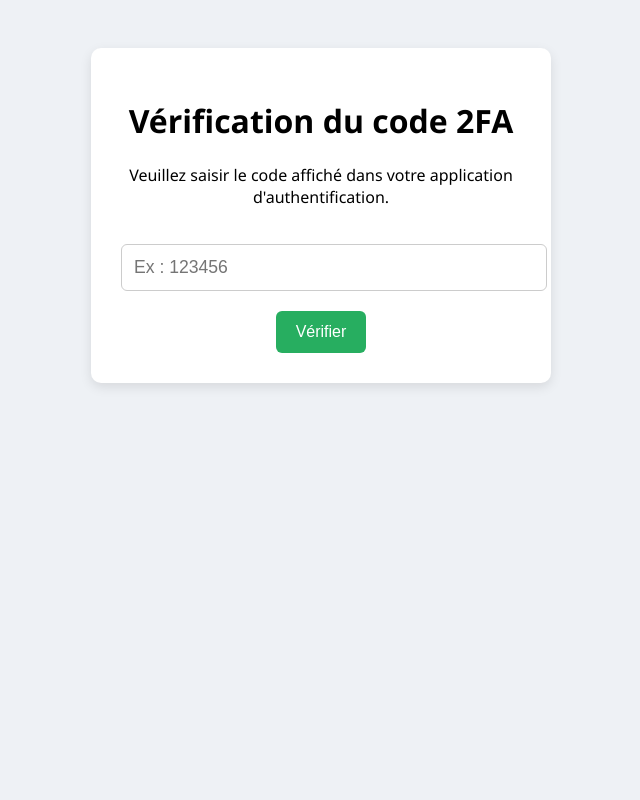
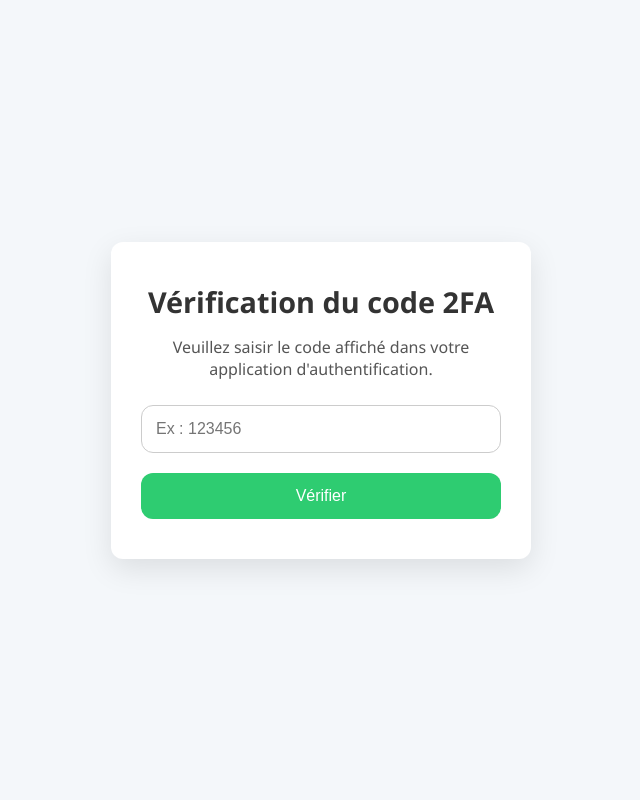
Before and after one commit to momox886/HackGuardian, a Flask app: page /verify-2fa in a window 1280 px wide. Shown: the whole page, without its empty margins (319-959 px from the left). Run offline with Flask 3, Linux system fonts and the light colour scheme; a user stored in the database is signed in; data comes from the database, SQL or seed files in the repository.

```diff
--- a/backend/app/templates/admin_dashboard.html
+++ b/backend/app/templates/admin_dashboard.html
@@ -10,6 +10,7 @@
 
     <!-- Font Awesome pour les icônes -->
     <link rel="stylesheet" href="https://cdnjs.cloudflare.com/ajax/libs/font-awesome/6.4.0/css/all.min.css">
+    <link rel="icon" href="{{ url_for('static', filename='Logo.png') }}" type="image/png">
 </head>
 <body class="dashboard-page">
 
--- a/backend/app/templates/enable_2fa.html
+++ b/backend/app/templates/enable_2fa.html
@@ -5,6 +5,7 @@
     <meta name="viewport" content="width=device-width, initial-scale=1.0">
     <title>Activer la validation 2FA</title>
     <link href="https://fonts.googleapis.com/css2?family=Roboto:wght@400;700&display=swap" rel="stylesheet">
+    <link rel="icon" href="{{ url_for('static', filename='Logo.png') }}" type="image/png">
     <style>
         body {
             font-family: 'Roboto', sans-serif;
--- a/backend/app/templates/index.html
+++ b/backend/app/templates/index.html
@@ -6,6 +6,7 @@
     <title>Recherche CVE</title>
     <link rel="stylesheet" href="{{ url_for('static', filename='index.css') }}">
     <link rel="stylesheet" href="https://cdnjs.cloudflare.com/ajax/libs/font-awesome/6.4.0/css/all.min.css">
+    <link rel="icon" href="{{ url_for('static', filename='Logo.png') }}" type="image/png">
 </head>
 <body class="index-page">
     <div class="index-container">
--- a/backend/app/templates/login.html
+++ b/backend/app/templates/login.html
@@ -5,6 +5,7 @@
     <meta name="viewport" content="width=device-width, initial-scale=1" />
     <title>Connexion</title>
     <link rel="stylesheet" href="{{ url_for('static', filename='login.css') }}">
+    <link rel="icon" href="{{ url_for('static', filename='Logo.png') }}" type="image/png">
 </head>
 <body>
     <div class="login-container">
--- a/backend/app/templates/register.html
+++ b/backend/app/templates/register.html
@@ -4,6 +4,7 @@
     <meta charset="UTF-8" />
     <title>Inscription</title>
     <link rel="stylesheet" href="{{ url_for('static', filename='register.css') }}">
+    <link rel="icon" href="{{ url_for('static', filename='Logo.png') }}" type="image/png">
 </head>
 <body>
     <div class="register-container">
--- a/backend/app/templates/superadmin_dashboard.html
+++ b/backend/app/templates/superadmin_dashboard.html
@@ -6,6 +6,7 @@
     <link rel="stylesheet" href="{{ url_for('static', filename='superadmin.css') }}">
     <script src="https://cdn.jsdelivr.net/npm/chart.js"></script>
     <script src="https://cdn.jsdelivr.net/npm/lucide@latest/dist/umd/lucide.min.js"></script>
+    <link rel="icon" href="{{ url_for('static', filename='Logo.png') }}" type="image/png">
 </head>
 <body>
 
--- a/backend/app/templates/user_dashboard.html
+++ b/backend/app/templates/user_dashboard.html
@@ -5,6 +5,7 @@
     <title>Tableau de bord utilisateur</title>
     <link rel="stylesheet" href="https://cdn.datatables.net/1.13.4/css/dataTables.bootstrap5.min.css" />
     <link rel="stylesheet" href="https://cdnjs.cloudflare.com/ajax/libs/font-awesome/6.4.0/css/all.min.css" />
+    <link rel="icon" href="{{ url_for('static', filename='Logo.png') }}" type="image/png">
     <link rel="stylesheet" href="{{ url_for('static', filename='dashboard_user.css') }}">
 </head>
 <body>
--- a/backend/app/templates/verify_2fa.html
+++ b/backend/app/templates/verify_2fa.html
@@ -3,41 +3,91 @@
 <head>
     <meta charset="UTF-8">
     <title>Vérification 2FA</title>
+    <link rel="icon" href="{{ url_for('static', filename='Logo.png') }}" type="image/png">
+    <meta name="viewport" content="width=device-width, initial-scale=1.0">
     <style>
+        :root {
+            --primary: #2ecc71;
+            --primary-dark: #27ae60;
+            --background: #f4f7fa;
+            --text-color: #333;
+            --input-border: #ccc;
+            --shadow: 0 10px 30px rgba(0, 0, 0, 0.1);
+            --radius: 12px;
+        }
+
+        * {
+            margin: 0;
+            padding: 0;
+            box-sizing: border-box;
+        }
+
         body {
             font-family: 'Segoe UI', sans-serif;
-            background: #eef1f5;
-            padding: 40px;
+            background-color: var(--background);
+            display: flex;
+            align-items: center;
+            justify-content: center;
+            min-height: 100vh;
+            color: var(--text-color);
+        }
+
+        .container {
+            background: #fff;
+            padding: 40px 30px;
+            width: 100%;
+            max-width: 420px;
+            border-radius: var(--radius);
+            box-shadow: var(--shadow);
             text-align: center;
         }
-        .container {
-            background: white;
-            max-width: 400px;
-            margin: auto;
-            padding: 30px;
-            border-radius: 10px;
-            box-shadow: 0 4px 12px rgba(0,0,0,0.1);
+
+        h1 {
+            font-size: 1.8rem;
+            margin-bottom: 15px;
         }
+
+        p {
+            font-size: 1rem;
+            color: #555;
+            margin-bottom: 25px;
+        }
+
         input[type="text"] {
             width: 100%;
-            padding: 12px;
+            padding: 14px;
+            font-size: 1rem;
+            border: 1px solid var(--input-border);
+            border-radius: var(--radius);
+            transition: border-color 0.3s ease;
+        }
+
+        input[type="text"]:focus {
+            border-color: var(--primary);
+            outline: none;
+        }
+
+        button {
+            width: 100%;
             margin-top: 20px;
-            font-size: 1.1rem;
-            border-radius: 6px;
-            border: 1px solid #ccc;
-        }
-        button {
-            margin-top: 20px;
-            background: #27ae60;
-            color: white;
-            padding: 12px 20px;
+            background: var(--primary);
+            color: #fff;
+            padding: 14px;
             font-size: 1rem;
             border: none;
-            border-radius: 6px;
+            border-radius: var(--radius);
             cursor: pointer;
+            transition: background 0.3s ease;
         }
+
         button:hover {
-            background: #219150;
+            background: var(--primary-dark);
+        }
+
+        @media (max-width: 500px) {
+            .container {
+                padding: 30px 20px;
+            }
         }
     </style>
 </head>
--- a/backend/app/templates/vulnerabilities.html
+++ b/backend/app/templates/vulnerabilities.html
@@ -7,6 +7,7 @@
     <link rel="stylesheet" href="{{ url_for('static', filename='style.css') }}">
     <link rel="stylesheet" href="https://cdn.datatables.net/1.13.4/css/dataTables.bootstrap5.min.css">
     <link rel="stylesheet" href="https://cdnjs.cloudflare.com/ajax/libs/font-awesome/6.4.0/css/all.min.css">
+    <link rel="icon" href="{{ url_for('static', filename='Logo.png') }}" type="image/png">
 </head>
 <body>
     <div class="container">
--- a/backend/run.py
+++ b/backend/run.py
@@ -25,4 +25,4 @@ if __name__ == '__main__':
     import eventlet
     import eventlet.wsgi
 
-    socketio.run(app, host='0.0.0.0', port=5000, debug=True)
+    socketio.run(app, host='0.0.0.0', port=5000, debug=False)
```
Also changed, not shown: backend/app/static/script.js (+8 -25 lines), backend/app/static/Logo.png (added).
